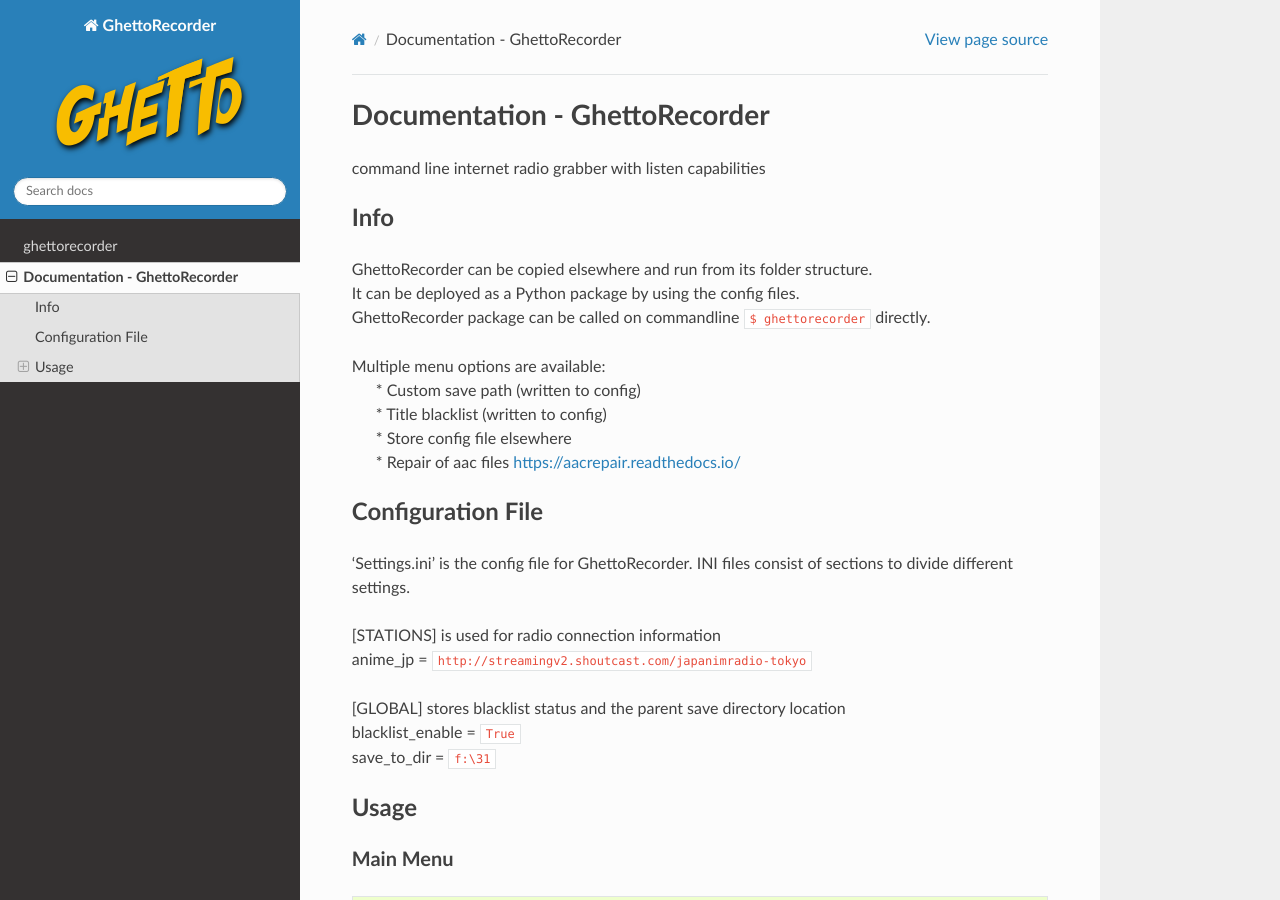
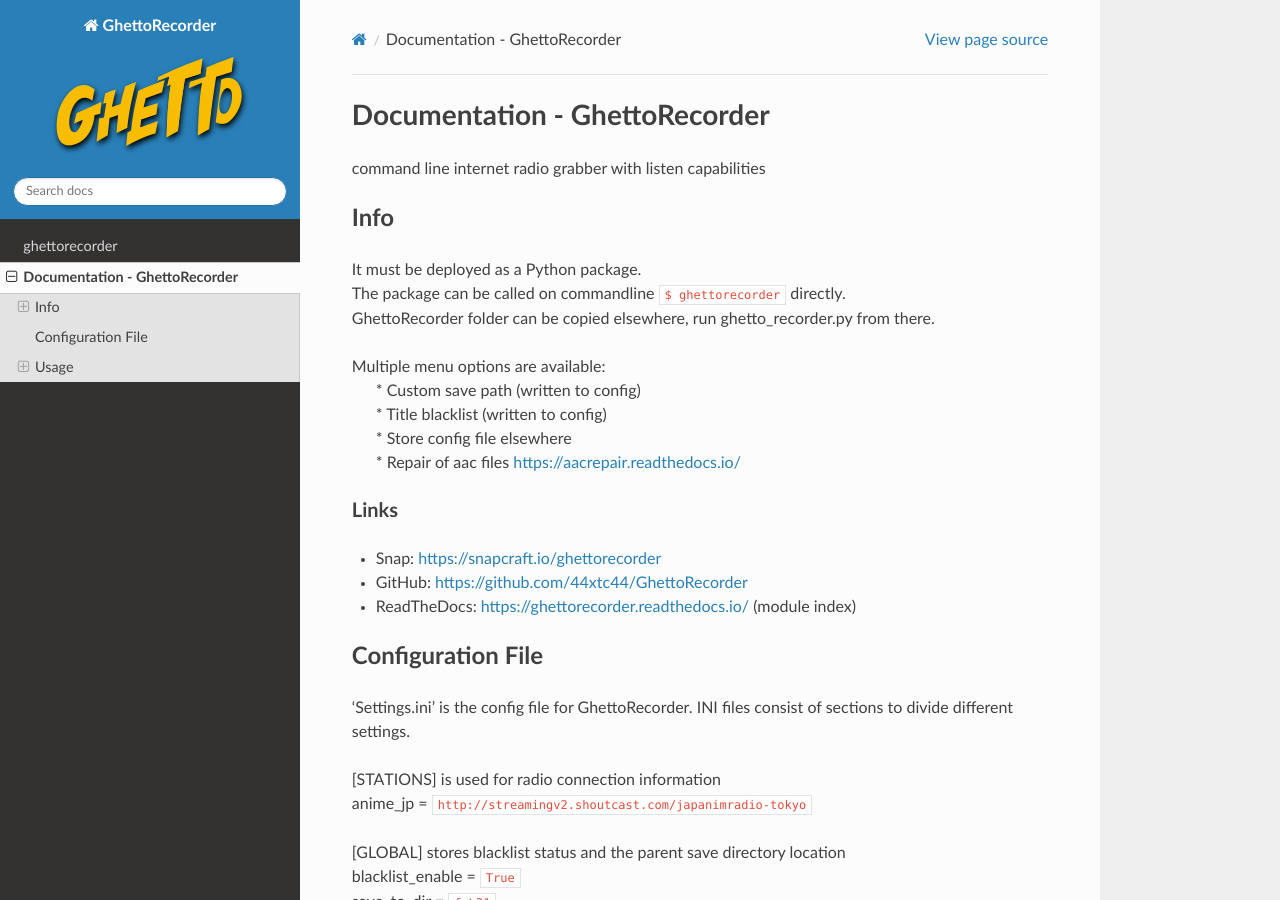
Before and after one commit to 44xtc44/GhettoRecorder, a Sphinx documentation site: the page built from docs/source/README.rst, in a window 1280 px wide and 900 px high. Built offline with Sphinx 7.4.7 and the Read the Docs theme 2.0.0, drawn with Linux system fonts in a browser that asks for light colours; some web fonts are replaced; some of the changed text lies outside the part shown.

Commit message:
sync readme with root readme

```diff
--- a/docs/source/README.rst
+++ b/docs/source/README.rst
@@ -4,16 +4,21 @@
 
 Info
 ----
-| GhettoRecorder can be copied elsewhere and run from its folder structure.
-| It can be deployed as a Python package by using the config files.
-| GhettoRecorder package can be called on commandline ``$ ghettorecorder`` directly.
-
+| It must be deployed as a Python package.
+| The package can be called on commandline ``$ ghettorecorder`` directly.
+| GhettoRecorder folder can be copied elsewhere, run ghetto_recorder.py from there.
+|
 | Multiple menu options are available:
 |   * Custom save path (written to config)
 |   * Title blacklist  (written to config)
 |   * Store config file elsewhere
 |   * Repair of aac files https://aacrepair.readthedocs.io/
 
+Links
+^^^^^
+* Snap: https://snapcraft.io/ghettorecorder
+* GitHub: https://github.com/44xtc44/GhettoRecorder
+* ReadTheDocs: https://ghettorecorder.readthedocs.io/ (module index)
 
 Configuration File
 ------------------
```
Also changed, not shown: other parts of docs/source/README.rst (+2 -2 lines).
